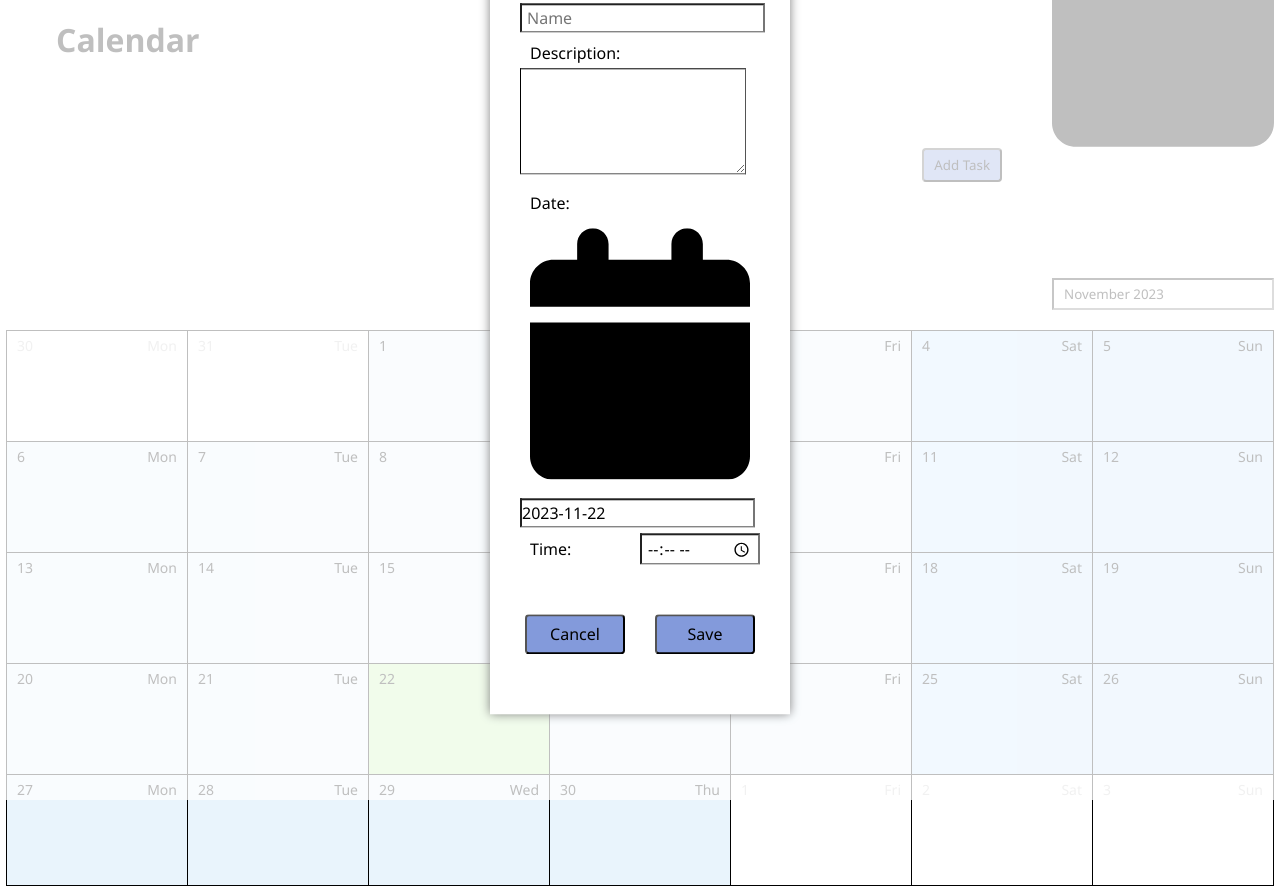
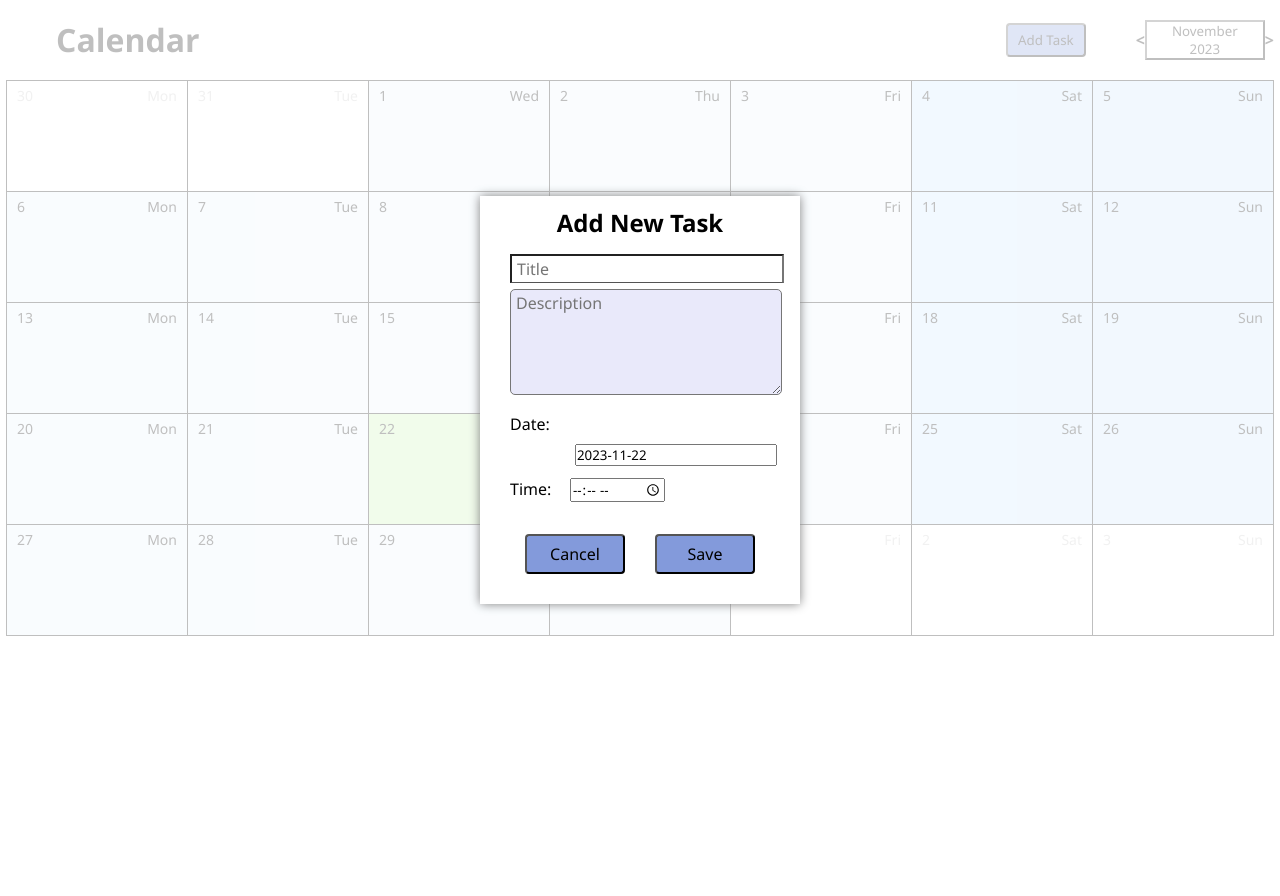
Before and after one commit to Yurella86/Calendar, a React (Create React App) app: page / in a window 1280 px wide. Both pictures are taken after a click on the button "Add Task". After the commit the page ends 800 px from the top, so only its background shows below. Built offline with nearby package versions, Linux system fonts and the light colour scheme.

Commit message:
added arrows for changing month, and function to delete event

```diff
--- a/src/components/CalendarPage.jsx
+++ b/src/components/CalendarPage.jsx
@@ -1,4 +1,4 @@
-import React, { useEffect, useState } from 'react';
+import React, { forwardRef, useEffect, useState } from 'react';
 import Modal from 'react-modal';
 import '../style/CalendarPage.scss';
 import moment from 'moment';
@@ -106,6 +106,18 @@ const HomePage = () => {
         localStorage.setItem('events', JSON.stringify(updatedEvents));
         setIsModalEventOpen(false)
         setEvents(updatedEvents);
+    }
+
+    const hendleDeleteEvent = () => {
+        console.log(updateEventsTitle);
+
+        const localEvents = JSON.parse(localStorage.getItem('events'))
+        const resultFiltered = localEvents.filter((e) => `${e.title}` !== updateEventsTitle);
+        localStorage.setItem('events', JSON.stringify(resultFiltered));
+        setIsModalEventOpen(false)
+        setEvents(resultFiltered);
+
+        console.log(resultFiltered);
 
     }
     // ---------- END UPDATE EVENT CARD -----------
@@ -173,6 +185,29 @@ const HomePage = () => {
         setIsModalOpen(false);
     };
 
+    const handlePrevMonth = () => {
+        debugger
+        const prevMonth = moment(selectedDate).add(-1, 'months');
+        setSelectedDate(prevMonth._d)
+    }
+
+    const handleNextMonth = () => {
+        const nextMonth = moment(selectedDate).add(1, 'months');
+        setSelectedDate(nextMonth._d)
+    }
+
+    //---------------custom data picker----------------
+    const ExampleCustomInput = forwardRef(({ value, onClick }, ref) => (
+        <div className='flex-hr'>
+            <strong onClick={handlePrevMonth} className='arrow left-arrow'>{`<`}</strong>
+            <button className="example-custom-input" onClick={onClick} ref={ref}>
+                {value}
+            </button>
+            <strong onClick={handleNextMonth} className='arrow right-arrow'>{`>`}</strong>
+        </div>
+    ));
+    //--------------- end custom data picker----------------
+
     return (
         <div className='wrapper-calendar'>
             <header>
@@ -188,9 +223,13 @@ const HomePage = () => {
                             <div className='flex-hr'>
                                 <button className='add-event' onClick={openModal}><span>add task</span></button>
                                 <div>
-                                    {/* {`<`} */}
-                                    <DatePicker selected={selectedDate} onChange={handleDateChange} dateFormat="MMMM yyyy" showMonthYearPicker showIcon />
-                                    {/* {`>`} */}
+                                    <DatePicker
+                                        showMonthYearPicker
+                                        selected={selectedDate}
+                                        onChange={handleDateChange}
+                                        dateFormat="MMMM yyyy"
+                                        customInput={<ExampleCustomInput />}
+                                    />
                                 </div>
                             </div>
                         </div>
@@ -212,15 +251,13 @@ const HomePage = () => {
                     </div>
                     <div className='modal-content'>
                         <div className="title">
-                            <label htmlFor="text">Title:</label>
-                            <input placeholder='Name' id='text' type="text" name="title" value={formData.title} onChange={handleFormChange} required /></div>
+                            <input placeholder='Title' id='text' type="text" name="title" value={formData.title} onChange={handleFormChange} required /></div>
                         <div className="description">
-                            <label>Description:</label>
-                            <textarea rows="4" cols="22" name="description" value={formData.description} onChange={handleFormChange} />
+                            <textarea placeholder='Description' rows="4" cols="22" name="description" value={formData.description} onChange={handleFormChange} />
                         </div>
                         <div className="date">
                             <label>Date:</label>
-                            <DatePicker showIcon selected={selectedDate} onChange={handleDateChange} dateFormat="yyyy-MM-dd" />
+                            <DatePicker selected={selectedDate} onChange={handleDateChange} dateFormat="yyyy-MM-dd" />
                         </div>
                         <div className="time">
                             <label>Time:</label>
@@ -243,25 +280,22 @@ const HomePage = () => {
                     </div>
                     <div className='modal-content'>
                         <div className="title">
-                            <label htmlFor="text">Title:</label>
-                            <input id='text' type="text" name="title" value={updateData.title} onChange={handleFormUpdate} required /></div>
+                            <input placeholder='Title' id='text' type="text" name="title" value={updateData.title} onChange={handleFormUpdate} required /></div>
                         <div className="description">
-                            <label>Description:</label>
-                            <textarea rows="4" cols="22" name="description" value={updateData.description} onChange={handleFormUpdate} required />
+                            <textarea placeholder='Description' rows="4" cols="22" name="description" value={updateData.description} onChange={handleFormUpdate} required />
                         </div>
                         <div className="date">
                             <label>Date:</label>
-                            <DatePicker value={updateData.date} showIcon selected={selectedDate} onChange={handleDateChange} dateFormat="yyyy-MM-dd" />
+                            <DatePicker value={updateData.date} selected={selectedDate} onChange={handleDateChange} dateFormat="yyyy-MM-dd" />
                         </div>
                         <div className="time">
                             <label>Time:</label>
                             <input type="time" name="time" value={updateData.time} onChange={handleFormUpdate} required />
                         </div>
                         <div className="button-container">
-                            <button onClick={closeModal}><span>Cancel</span></button>
+                            <button onClick={hendleDeleteEvent} className='delete'><span>Delete</span></button>
                             <button type="submit"><span>Update</span></button>
                         </div>
-
                     </div>
                 </form>
             </Modal>
--- a/src/style/CalendarPage.scss
+++ b/src/style/CalendarPage.scss
@@ -38,6 +38,10 @@
         justify-content: start;
     }
 
+    .left-hd {
+        margin: 0px 50px;
+    }
+
     .center-hd {
         flex-grow: 1;
         text-align: center;
@@ -69,6 +73,19 @@
                 text-transform: capitalize;
             }
         }
+
+        .arrow {
+            display: inline-block;
+            width: max-content;
+            cursor: pointer;
+        }
+
+        .example-custom-input {
+            width: 120px;
+            padding: 0 10px;
+            background-color: transparent;
+            display: block;
+        }
     }
 
     .react-datepicker-popper {
@@ -93,10 +110,6 @@
     .react-datepicker {
         right: 50px !important;
     }
-}
-
-.left-hd {
-    margin: 0px 50px;
 }
 
 .flex-hr {
@@ -173,57 +186,44 @@
     z-index: 100;
 }
 
+// ------------- Modal Window ---------------
 .modal {
     position: relative;
     z-index: 100;
     background-color: white;
-    top: 40%;
+    top: 50%;
     left: 50%;
     transform: translate(-50%, -50%);
     max-width: 300px;
     box-shadow: 0 0 10px grey;
+    padding: 10px;
 
     .modal-head {
         text-align: center;
         text-transform: capitalize;
     }
+
     .modal-content {
         padding: 10px 20px;
 
         & > div {
-            margin: 5px 10px;
+            margin: 5px auto;
             line-height: 30px;
-        }
-
-        .react-datepicker-wrapper {
-            margin: 0 auto;
-
-            .react-datepicker__calendar-icon {
-                line-height: 24px;
-                right: 0;
-                padding: 10px;
-            }
-        }
-        .react-datepicker__view-calendar-icon input {
-            padding: 0;
         }
     }
 
-    .description {
-        label {
-            vertical-align: top;
-        }
+    .title input {
+        border-bottom: 1px inset black;
     }
 
-    input {
-        border-bottom: 1px inset black;
-    }
     textarea {
-        border: 1px inset black;
+        background-color: rgb(233, 233, 250);
+        border-radius: 5px;
     }
 
-    input,
+    .title input,
     textarea {
+        width: 100%;
         line-height: 26px;
         font-size: 16px;
         padding: 0 5px;
@@ -231,13 +231,27 @@
 
     label {
         display: inline-block;
-        min-width: 100px;
+        min-width: 50px;
+        margin-right: 10px;
+    }
 
-        margin: 0 10px;
+    .react-datepicker-wrapper {
+        width: 50%;
+        margin: 0 auto;
+
+        .react-datepicker__calendar-icon {
+            line-height: 24px;
+            right: 0;
+            padding: 10px;
+        }
+    }
+
+    .react-datepicker__view-calendar-icon input {
+        padding: 0;
     }
 
     .button-container {
-        margin: 50px auto !important;
+        margin: 30px auto 10px !important;
         display: flex;
         justify-content: space-around;
         flex-direction: row;
@@ -255,10 +269,22 @@
                 color: white;
                 background-color: rgb(92, 109, 156);
             }
+
+            &.delete {
+                background-color: rgb(160, 27, 27);
+                color: white;
+
+                &:hover {
+                    color: white;
+                    background-color: rgb(121, 21, 21);
+                }
+            }
         }
     }
 }
+// ------------- END Modal Window ---------------
 
+// ------------- Event --------------
 .events-items {
     max-height: 70px;
     overflow-y: auto;
@@ -277,6 +303,7 @@
         }
     }
 }
+// ------------- END Event --------------
 
 @media screen and (max-width: 991px) {
     .wrapper-grid {
```
